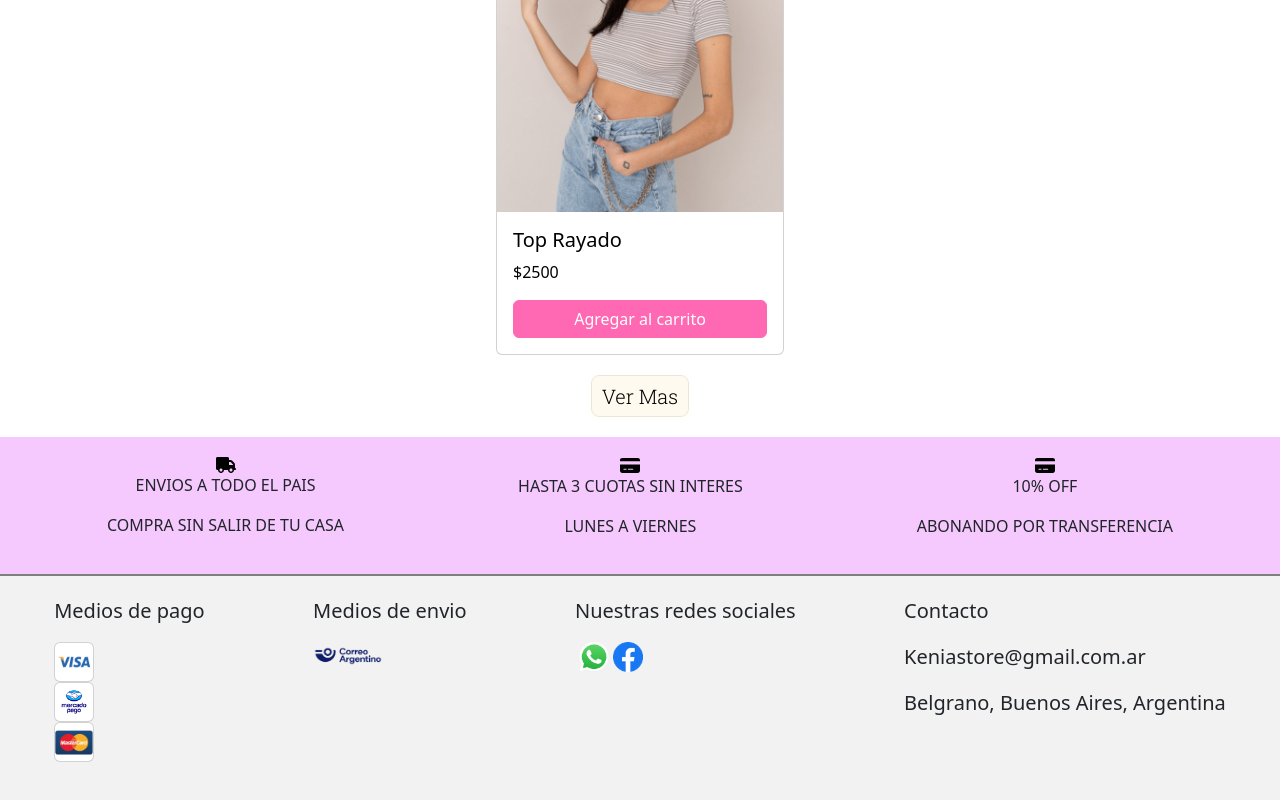
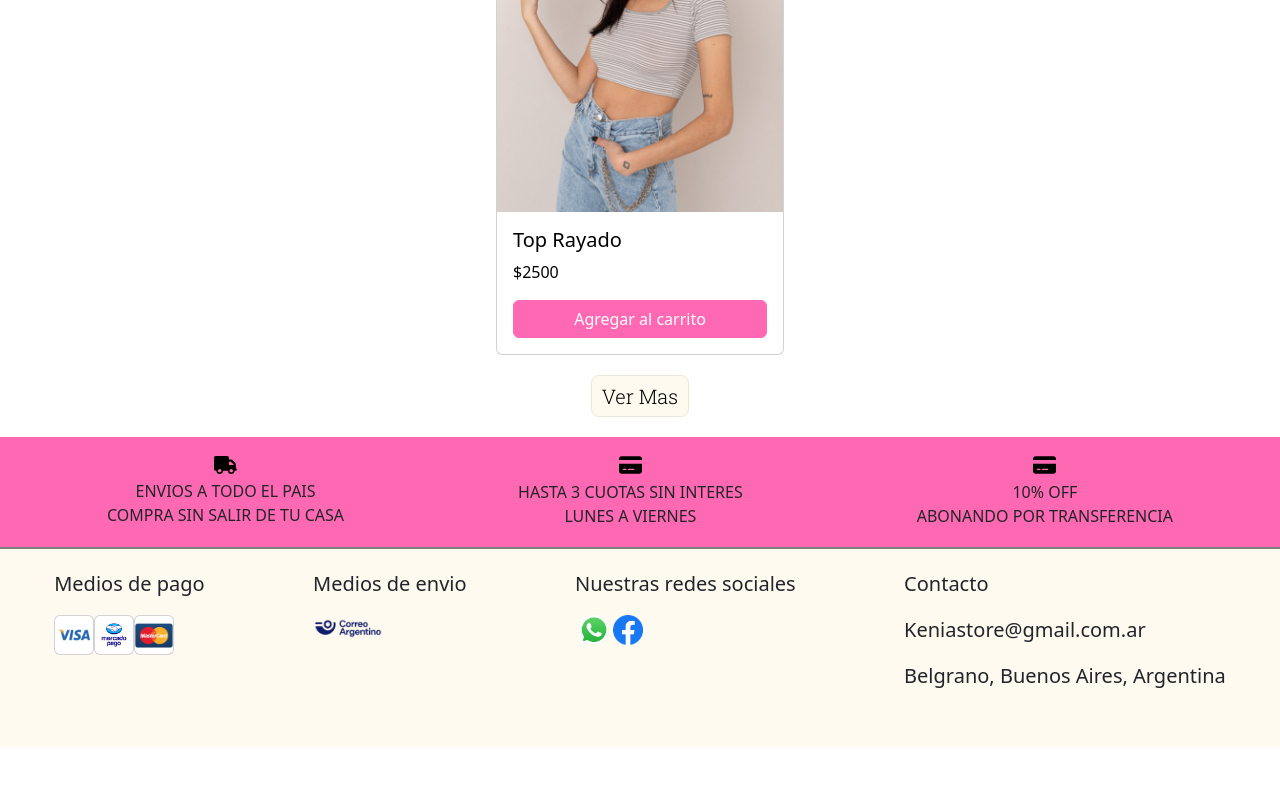
Before and after one commit to AgustinaBriasco/Preentrega2Briasco, a plain HTML site: page index.html in a window 1280 px wide. Shown: the part 1930-2730 px from the top of the page. After the commit the page ends 2677 px from the top, so only its background shows below. Drawn offline with nearby package versions, Linux system fonts and the light colour scheme; a web font is replaced by a local one.

Commit message:
Arregle el footer

```diff
--- a/index.html
+++ b/index.html
@@ -199,9 +199,11 @@
       <section class="footer">
         <section class="medios-de-pago">
           <p class="texto-footer">Medios de pago</p>
-          <img src="Imagenes/iconos/visa.png" alt="" class="card">
-          <img src="Imagenes/iconos/icon-256x256.png" alt="" class="card">
-          <img src="imagenes/iconos/master-card.png" alt="" class="card">
+          <div class="card-container">
+            <img src="Imagenes/iconos/visa.png" alt="" class="card">
+            <img src="Imagenes/iconos/icon-256x256.png" alt="" class="card">
+            <img src="imagenes/iconos/master-card.png" alt="" class="card">
+          </div>
         </section>
 
         <section class="medios-de-envio">
--- a/style.css
+++ b/style.css
@@ -64,6 +64,8 @@
     font-family: 'Roboto Slab', serif;
 }
 
+/*Productos index*/
+
 .nuevos-ingresos {
     display: flex;
     justify-content: center;
@@ -109,33 +111,45 @@
     font-size: 20px;
 }
 
+/* Footer */
+
 .info-container {
     display: flex;
-    background-color: #f5c9fe;
-    border: 20px solid #f5c9fe;
+    background-color: #ff69b4;
+    border: 20px solid #ff69b4;
     justify-content: space-around;
+    padding: 0;
 }
 
 .info-seccion {
     display: flex;
     flex-direction: column;
     justify-content: center;
+    height: 70px;
 }
 
 .iconos-footer {
-    width: 20px;
+    width: 23px;
     margin-left: auto;
     margin-right: auto;
+    align-items: center;
+    margin-bottom: 5px;
 }
 
 .primer-texto {
     display: flex;
     justify-content: center;
+    align-items: center;
+    margin: 0;
+    padding: 0;
 }
 
 .segundo-texto {
     display: flex;
     justify-content: center;
+    align-items: center;
+    padding: 0;
+    margin: 0;
 }
 
 .footer {
@@ -144,15 +158,20 @@
     padding-top: 20px;
     padding-bottom: 40px;
     border-top: 2px solid gray;
-    background-color: #f3f2f2;
+    background-color: #fffaf0;
 }
 
 .texto-footer {
     font-size: 20px;
 }
 
+.card-container {
+    display: flex;
+}
+
 .card {
     width: 40px;
+    display: flex;
 }
 
 .envio {
@@ -162,6 +181,8 @@
 .redes {
     width: 30px;
 }
+
+/* Cosas extras */
 
 .linea-temporal {
     display: flex;
@@ -179,6 +200,12 @@
     font-size: 60px;
     margin-top: 100px;
 }
+
+.temporal {
+    text-decoration: none;
+}
+
+/*Contacto*/
 
 .grid-contacto {
     display: grid;
@@ -218,6 +245,8 @@
     margin-left: 130px;
     margin-top: 15px;
 }
+
+/* Productos */
 
 .grid-productos {
     display: grid;
@@ -263,10 +292,6 @@
     margin-left: 14px;
 }
 
-.temporal {
-    text-decoration: none;
-}
-
 .texto-costado-productos {
     font-family: Cambria, Cochin, Georgia, Times, 'Times New Roman', serif;
     font-size: 30px;
@@ -289,6 +314,8 @@
     justify-content: center;
     font-size: x-large;
 }
+
+/* Nosotros */
 
 .imagen-nos {
     width: 950px;
```
